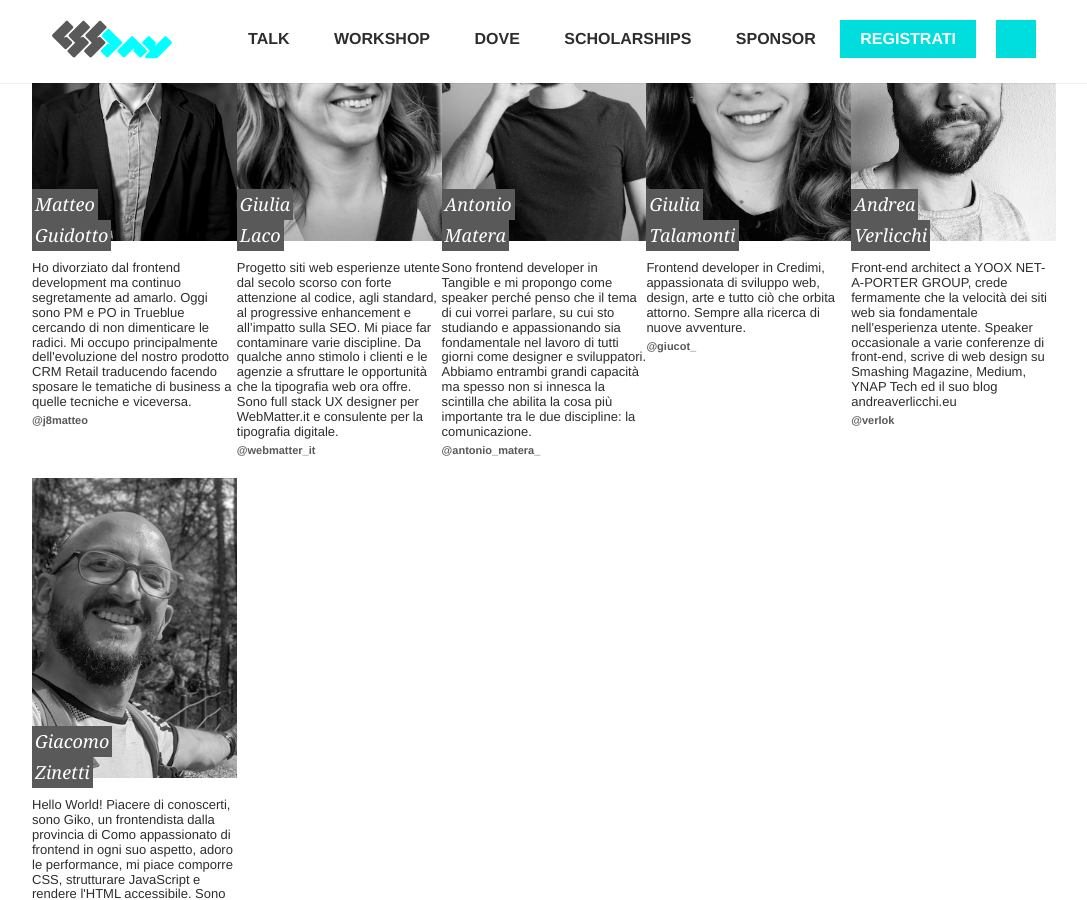
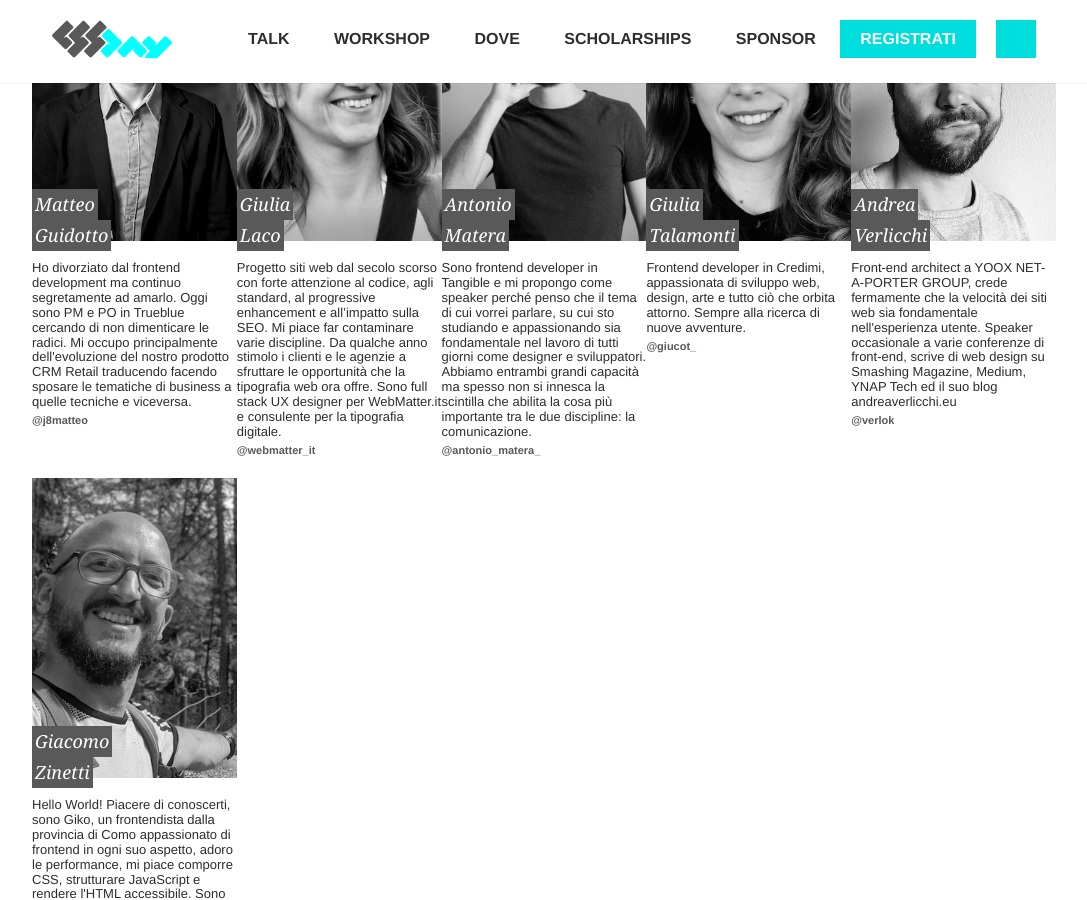
Before and after one commit to pantarei-mb/2020.cssday.it, a Jekyll site: the page built from index.html, in a window 1280 px wide and 900 px high, scrolled down 2549 px. Shown: the whole window, without its empty margins (96-1183 px from the left). Built offline with Jekyll 4.4.1, drawn with Linux system fonts in a browser that asks for light colours; some web fonts are replaced.

Commit message:
fixed typo

```diff
--- a/_data/speakers.yml
+++ b/_data/speakers.yml
@@ -51,7 +51,7 @@ list:
     twitter: j8matteo
   -
     id: giulia-laco
-    description: Progetto siti web esperienze utente dal secolo scorso con forte attenzione al codice, agli standard, al progressive enhancement e all’impatto sulla SEO. Mi piace far contaminare varie discipline. Da qualche anno stimolo i clienti e le agenzie a sfruttare le opportunità che la tipografia web ora offre. Sono full stack UX designer per WebMatter.it e consulente per la tipografia digitale.
+    description: Progetto siti web dal secolo scorso con forte attenzione al codice, agli standard, al progressive enhancement e all’impatto sulla SEO. Mi piace far contaminare varie discipline. Da qualche anno stimolo i clienti e le agenzie a sfruttare le opportunità che la tipografia web ora offre. Sono full stack UX designer per WebMatter.it e consulente per la tipografia digitale.
     image: giulia-laco.jpg
     first_name: Giulia
     last_name: 	Laco
```
